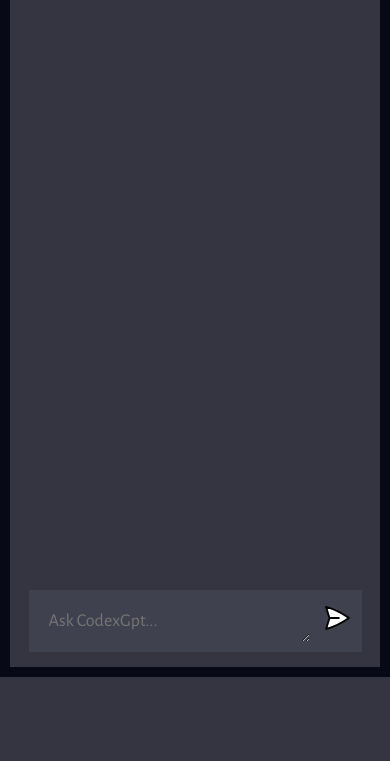
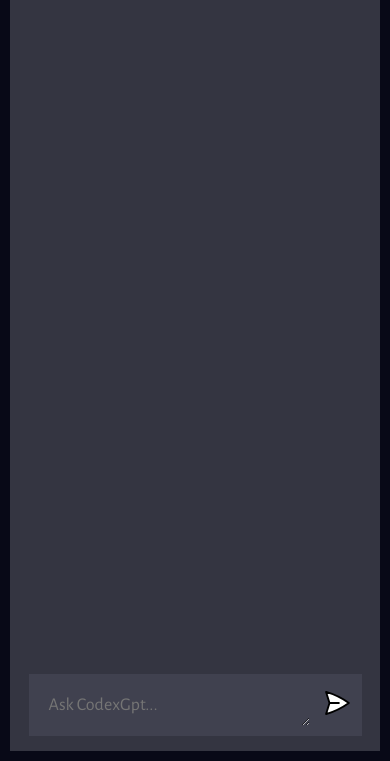
Before and after one commit to Sanket12122003/MyCodexGpt, a website built with Vite: page client/index.html in a window 390 px wide. Shown: the part 83-844 px from the top of the page. Built offline with nearby package versions, Linux system fonts and the light colour scheme.

Commit message:
first changes

```diff
--- a/client/style.css
+++ b/client/style.css
@@ -165,9 +165,7 @@ form img {
 /* mobile device */
 @media (max-width: 768px) {
 
-  #app{
-    height: 90vh;
-  }
+
   #chat_container {
     padding-left: 15px; /* Add some padding on the left for better mobile readability */
     padding-right: 15px; /* Add some padding on the right for better mobile readability */
```
